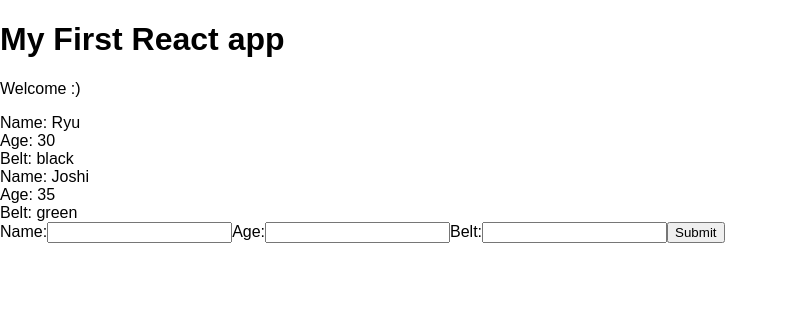
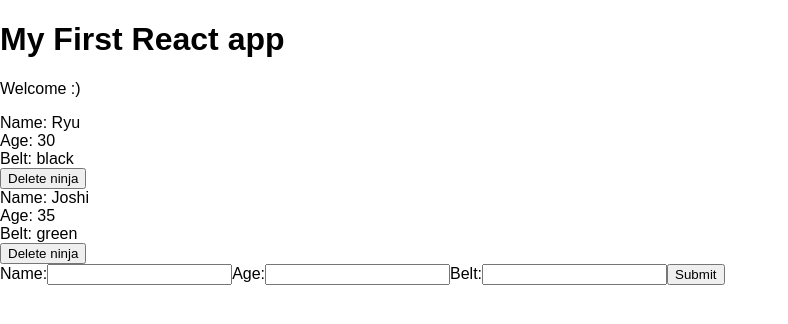
Before and after one commit to sangkeerthana70/React-Redux, a React (Create React App) app in the folder REACT-REDUX-COMPLETE/createReactApp/my-app/: page / in a window 1280 px wide. Shown: the top 324 px of the page, without its empty margins (0-788 px from the left). Built offline with nearby package versions, Linux system fonts and the light colour scheme.

Commit message:
Deleting data

```diff
--- a/REACT-REDUX-COMPLETE/createReactApp/my-app/src/App.js
+++ b/REACT-REDUX-COMPLETE/createReactApp/my-app/src/App.js
@@ -20,14 +20,17 @@ class App extends Component {
       this.setState({
         ninjas: ninjas
       })
+  }
 
+  deleteNinja = (id) => {
+    console.log(id);
   }
   render() {
     return (
       <div className="App">
         <h1>My First React app</h1>
         <p>Welcome :)</p>
-        <Ninjas ninjas = { this.state.ninjas }/>
+        <Ninjas deleteNinja = {this.deleteNinja} ninjas = { this.state.ninjas }/>
         <AddNinja addNinja = {this.addNinja}/>
       </div>
     );
--- a/REACT-REDUX-COMPLETE/createReactApp/my-app/src/Ninjas.js
+++ b/REACT-REDUX-COMPLETE/createReactApp/my-app/src/Ninjas.js
@@ -1,6 +1,6 @@
 import React from 'react';
 
-const Ninjas = ({ninjas}) => {
+const Ninjas = ({ninjas, deleteNinja}) => {
     //const { ninjas } = props;
     // const ninjaList = ninjas.map(ninja => {
     //     if (ninja.age > 20) {
@@ -27,6 +27,7 @@ const Ninjas = ({ninjas}) => {
                             <div>Name: { ninja.name }</div>
                             <div>Age: { ninja.age }</div>
                             <div>Belt: { ninja.belt }</div>
+                            <button onClick={() => {deleteNinja(ninja.id)}}>Delete ninja</button>
                         </div>
                     ) : null;
                 })
```
